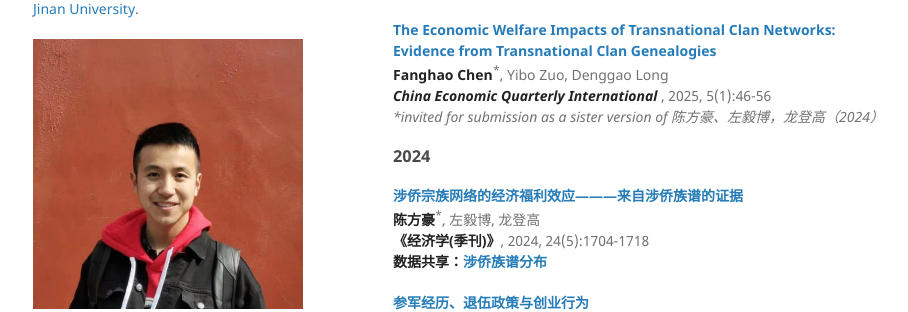
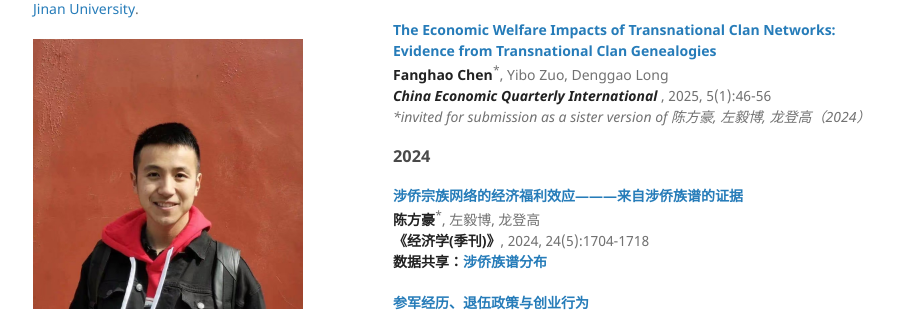
Before and after one commit to FanghaoChen/homepage, a Jekyll site: the page built from research.md, in a window 1280 px wide and 900 px high, scrolled down 498 px. Shown: the part 153-465 px from the top of the window, without its empty margins (177-1085 px from the left). Built offline with Jekyll 4.4.1, drawn with Linux system fonts in a browser that asks for light colours.

```diff
--- a/research.md
+++ b/research.md
@@ -31,7 +31,7 @@ with Bin Xie, Yibo Zuo  <br/>
 **[The Economic Welfare Impacts of Transnational Clan Networks: Evidence from Transnational Clan Genealogies](https://www.sciencedirect.com/science/article/pii/S2666933125000024)** <br/>
 **Fanghao Chen**<sup>*</sup>, Yibo Zuo, Denggao Long <br/>
  <em> **China Economic Quarterly International** </em>, 2025, 5(1):46-56 <br/>
-<em> *invited for submission as a sister version of 陈方豪、左毅博，龙登高（2024）</em>
+<em> *invited for submission as a sister version of 陈方豪, 左毅博, 龙登高（2024）</em>
 
 ### 2024 ###
 
```
